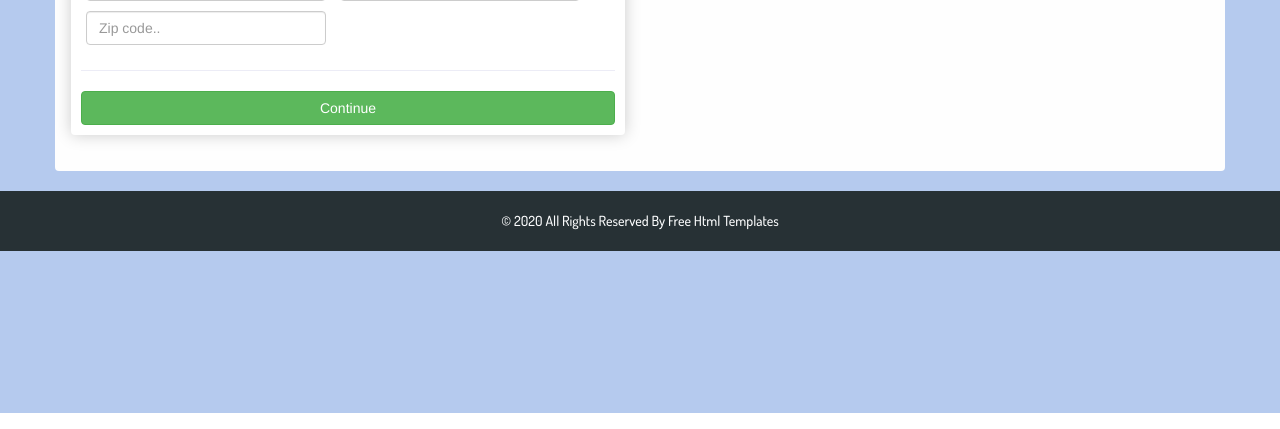
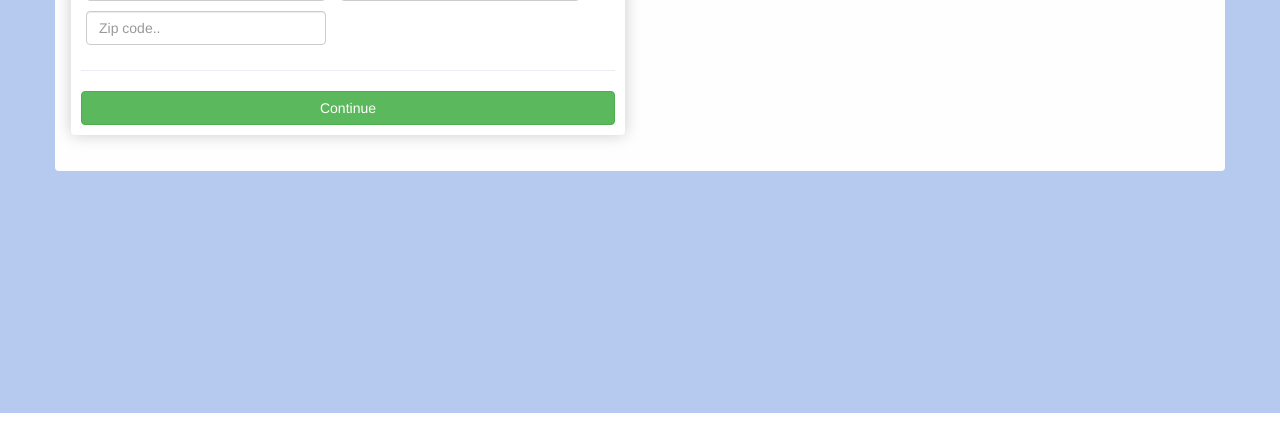
Before and after one commit to lianahasan/Techeria, a Django app: page /checkout/ in a window 1280 px wide. Shown: the part 371-800 px from the top of the page. Run offline with Django 3.2, Linux system fonts and the light colour scheme; some libraries are stand-ins or nearby versions.

Commit message:
Update checkout.html

```diff
--- a/techeria_controller/templates/checkout.html
+++ b/techeria_controller/templates/checkout.html
@@ -224,17 +224,6 @@
         </div>
 
 
-
-
-        <!-- footer section -->
-        <section class="container-fluid footer_section">
-            <p>
-                © 2020 All Rights Reserved By
-                <a href="https://html.design/">Free Html Templates</a>
-            </p>
-        </section>
-        <!-- footer section -->
-
         <script type="text/javascript" src=" {% static 'js/jquery-3.4.1.min.js' %} "></script>
         <script type="text/javascript" src=" {% static 'js/bootstrap.js' %} "></script>
 </body>
```
